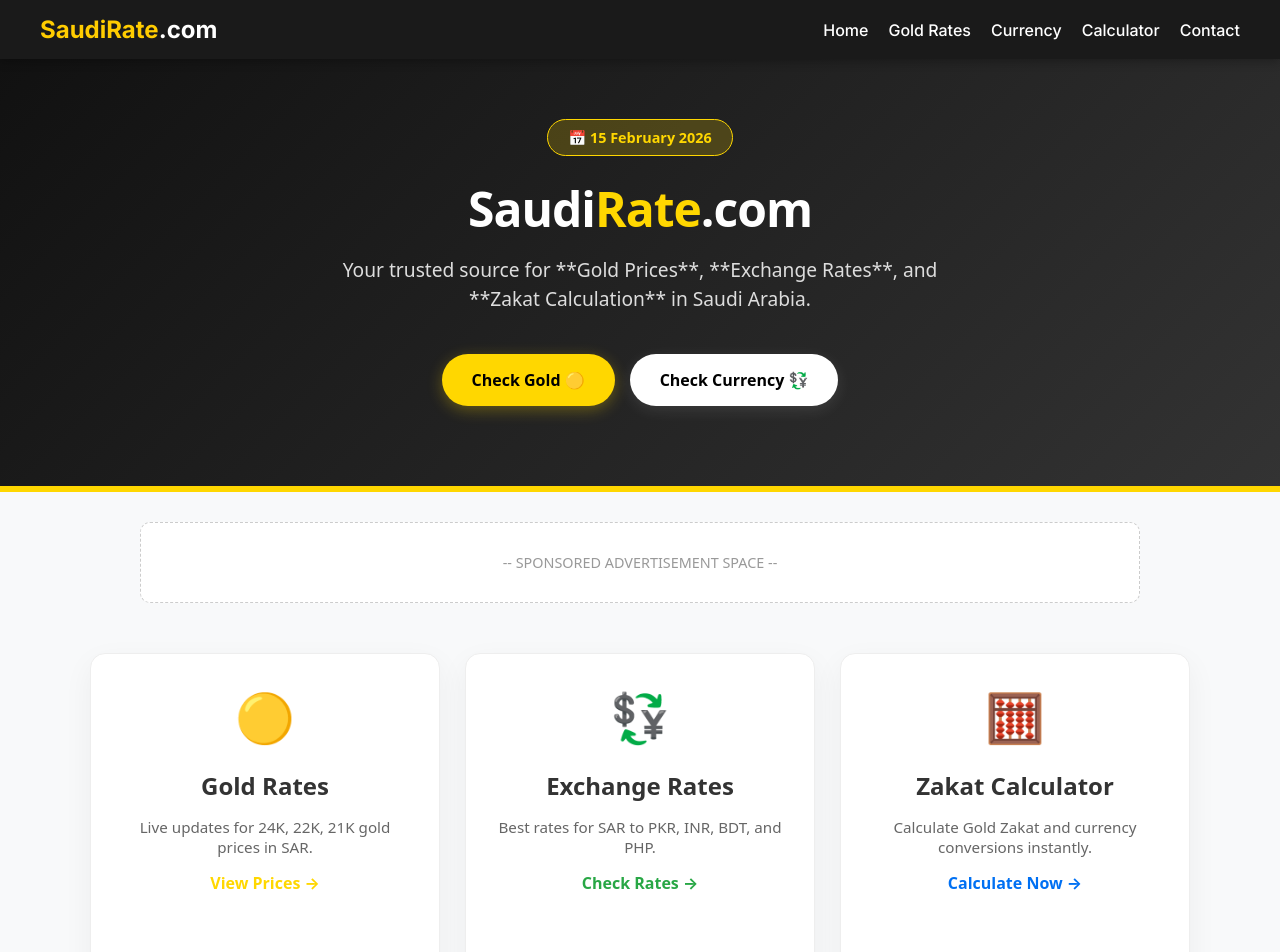
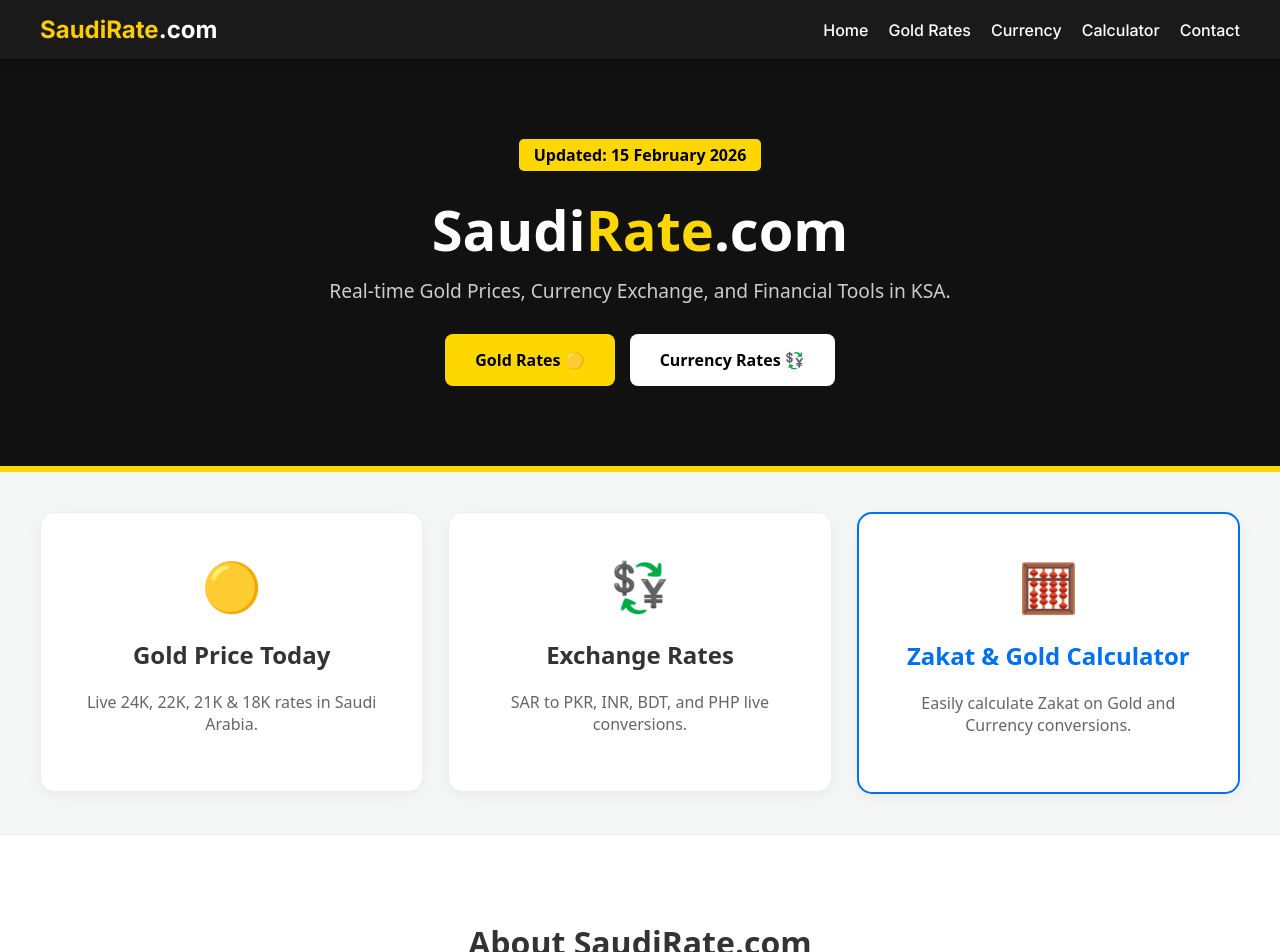
Before and after one commit to DiGiSaudia/saudirate, a Next.js app: page / in a window 1280 px wide. Shown: the top 952 px of the page. Built offline with nearby package versions, Linux system fonts and the light colour scheme.

Commit message:
FIX: Hard update for calculator name and layout

```diff
--- a/app/page.tsx
+++ b/app/page.tsx
@@ -2,7 +2,6 @@
 import Link from 'next/link';
 
 export default function HomePage() {
-  // Dynamic Date for SEO and User Trust
   const today = new Date().toLocaleDateString('en-GB', {
     day: 'numeric',
     month: 'long',
@@ -10,124 +9,79 @@
   });
 
   return (
-    <main style={{ minHeight: '100vh', backgroundColor: '#f8f9fa', fontFamily: 'system-ui, -apple-system, sans-serif', paddingBottom: '40px' }}>
+    <main style={{ minHeight: '100vh', backgroundColor: '#f4f7f6', fontFamily: 'system-ui, sans-serif' }}>
 
-      {/* --- HERO SECTION (Premium Dark Theme) --- */}
+      {/* 1. PREMIUM HERO SECTION */}
       <section style={{
-        background: 'linear-gradient(135deg, #111 0%, #333 100%)',
+        background: '#111',
         color: 'white',
-        padding: '60px 20px 80px',
+        padding: '80px 20px',
         textAlign: 'center',
-        borderBottom: '6px solid #FFD700',
-        position: 'relative'
+        borderBottom: '6px solid #FFD700'
       }}>
-
-        {/* Date Badge */}
-        <div style={{
-          display: 'inline-block',
-          backgroundColor: 'rgba(255, 215, 0, 0.2)',
-          color: '#FFD700',
-          border: '1px solid #FFD700',
-          padding: '8px 20px',
-          borderRadius: '50px',
-          fontSize: '0.9rem',
-          fontWeight: '600',
-          marginBottom: '20px'
-        }}>
-          📅 {today}
+        {/* Date at the Top */}
+        <div style={{ backgroundColor: '#FFD700', color: '#000', display: 'inline-block', padding: '5px 15px', borderRadius: '5px', fontWeight: 'bold', marginBottom: '20px' }}>
+          Updated: {today}
         </div>
 
-        <h1 style={{
-          fontSize: '3rem',
-          fontWeight: '900',
-          margin: '0 0 15px',
-          letterSpacing: '-1px'
-        }}>
+        <h1 style={{ fontSize: '3.5rem', fontWeight: '900', margin: '0 0 10px' }}>
           Saudi<span style={{ color: '#FFD700' }}>Rate</span>.com
         </h1>
-
-        <p style={{
-          fontSize: '1.2rem',
-          color: '#ddd',
-          maxWidth: '600px',
-          margin: '0 auto 40px',
-          lineHeight: '1.5'
-        }}>
-          Your trusted source for **Gold Prices**, **Exchange Rates**, and **Zakat Calculation** in Saudi Arabia.
+        <p style={{ fontSize: '1.2rem', color: '#ccc', maxWidth: '700px', margin: '0 auto 30px' }}>
+          Real-time Gold Prices, Currency Exchange, and Financial Tools in KSA.
         </p>
 
-        {/* Quick Action Buttons (Mobile Friendly) */}
         <div style={{ display: 'flex', gap: '15px', justifyContent: 'center', flexWrap: 'wrap' }}>
-          <Link href="/gold-rates" style={{ textDecoration: 'none' }}>
-            <div style={{ padding: '15px 30px', backgroundColor: '#FFD700', color: '#000', fontWeight: 'bold', borderRadius: '50px', boxShadow: '0 4px 15px rgba(255, 215, 0, 0.3)' }}>
-              Check Gold 🟡
-            </div>
-          </Link>
-          <Link href="/currency" style={{ textDecoration: 'none' }}>
-            <div style={{ padding: '15px 30px', backgroundColor: '#fff', color: '#000', fontWeight: 'bold', borderRadius: '50px', boxShadow: '0 4px 15px rgba(255, 255, 255, 0.1)' }}>
-              Check Currency 💱
-            </div>
-          </Link>
+          <Link href="/gold-rates" style={{ padding: '15px 30px', backgroundColor: '#FFD700', color: '#000', fontWeight: 'bold', borderRadius: '8px', textDecoration: 'none' }}>Gold Rates 🟡</Link>
+          <Link href="/currency" style={{ padding: '15px 30px', backgroundColor: '#fff', color: '#000', fontWeight: 'bold', borderRadius: '8px', textDecoration: 'none' }}>Currency Rates 💱</Link>
         </div>
       </section>
 
-      {/* --- ADVERTISEMENT SPACE (Responsive) --- */}
-      <div style={{ maxWidth: '1000px', margin: '30px auto', padding: '0 20px' }}>
-        <div style={{ backgroundColor: '#fff', border: '1px dashed #ccc', padding: '30px', borderRadius: '10px', textAlign: 'center', color: '#999', fontSize: '0.9rem' }}>
-          -- SPONSORED ADVERTISEMENT SPACE --
-        </div>
-      </div>
-
-      {/* --- MAIN FEATURES GRID --- */}
-      <div style={{ maxWidth: '1100px', margin: '0 auto', padding: '20px' }}>
+      {/* 2. THREE MAIN CARDS (Including Calculator) */}
+      <div style={{ maxWidth: '1200px', margin: '40px auto', padding: '0 20px' }}>
         <div style={{ display: 'grid', gridTemplateColumns: 'repeat(auto-fit, minmax(300px, 1fr))', gap: '25px' }}>
 
-          {/* 1. Gold Rate Box */}
+          {/* Gold Card */}
           <Link href="/gold-rates" style={{ textDecoration: 'none', color: 'inherit' }}>
-            <div style={{ backgroundColor: 'white', padding: '30px', borderRadius: '15px', border: '1px solid #eee', boxShadow: '0 10px 30px rgba(0,0,0,0.05)', textAlign: 'center', height: '100%' }}>
+            <div style={{ backgroundColor: 'white', padding: '40px', borderRadius: '15px', textAlign: 'center', boxShadow: '0 4px 15px rgba(0,0,0,0.05)', border: '1px solid #eee' }}>
               <div style={{ fontSize: '3rem', marginBottom: '15px' }}>🟡</div>
-              <h2 style={{ fontSize: '1.5rem', fontWeight: 'bold', marginBottom: '10px' }}>Gold Rates</h2>
-              <p style={{ color: '#666', fontSize: '0.95rem' }}>Live updates for 24K, 22K, 21K gold prices in SAR.</p>
-              <div style={{ marginTop: '15px', color: '#FFD700', fontWeight: 'bold' }}>View Prices →</div>
+              <h2 style={{ fontSize: '1.5rem', fontWeight: 'bold' }}>Gold Price Today</h2>
+              <p style={{ color: '#666', marginTop: '10px' }}>Live 24K, 22K, 21K & 18K rates in Saudi Arabia.</p>
             </div>
           </Link>
 
-          {/* 2. Currency Exchange Box */}
+          {/* Currency Card */}
           <Link href="/currency" style={{ textDecoration: 'none', color: 'inherit' }}>
-            <div style={{ backgroundColor: 'white', padding: '30px', borderRadius: '15px', border: '1px solid #eee', boxShadow: '0 10px 30px rgba(0,0,0,0.05)', textAlign: 'center', height: '100%' }}>
+            <div style={{ backgroundColor: 'white', padding: '40px', borderRadius: '15px', textAlign: 'center', boxShadow: '0 4px 15px rgba(0,0,0,0.05)', border: '1px solid #eee' }}>
               <div style={{ fontSize: '3rem', marginBottom: '15px' }}>💱</div>
-              <h2 style={{ fontSize: '1.5rem', fontWeight: 'bold', marginBottom: '10px' }}>Exchange Rates</h2>
-              <p style={{ color: '#666', fontSize: '0.95rem' }}>Best rates for SAR to PKR, INR, BDT, and PHP.</p>
-              <div style={{ marginTop: '15px', color: '#28a745', fontWeight: 'bold' }}>Check Rates →</div>
+              <h2 style={{ fontSize: '1.5rem', fontWeight: 'bold' }}>Exchange Rates</h2>
+              <p style={{ color: '#666', marginTop: '10px' }}>SAR to PKR, INR, BDT, and PHP live conversions.</p>
             </div>
           </Link>
 
-          {/* 3. Calculator Box (NEW) */}
+          {/* CALCULATOR CARD (Updated Name) */}
           <Link href="/calculator" style={{ textDecoration: 'none', color: 'inherit' }}>
-            <div style={{ backgroundColor: 'white', padding: '30px', borderRadius: '15px', border: '1px solid #eee', boxShadow: '0 10px 30px rgba(0,0,0,0.05)', textAlign: 'center', height: '100%' }}>
+            <div style={{ backgroundColor: 'white', padding: '40px', borderRadius: '15px', textAlign: 'center', boxShadow: '0 4px 15px rgba(0,0,0,0.05)', border: '2px solid #0070f3' }}>
               <div style={{ fontSize: '3rem', marginBottom: '15px' }}>🧮</div>
-              <h2 style={{ fontSize: '1.5rem', fontWeight: 'bold', marginBottom: '10px' }}>Zakat Calculator</h2>
-              <p style={{ color: '#666', fontSize: '0.95rem' }}>Calculate Gold Zakat and currency conversions instantly.</p>
-              <div style={{ marginTop: '15px', color: '#0070f3', fontWeight: 'bold' }}>Calculate Now →</div>
+              <h2 style={{ fontSize: '1.5rem', fontWeight: 'bold', color: '#0070f3' }}>Zakat & Gold Calculator</h2>
+              <p style={{ color: '#666', marginTop: '10px' }}>Easily calculate Zakat on Gold and Currency conversions.</p>
             </div>
           </Link>
 
         </div>
       </div>
 
-      {/* --- SEO ARTICLE SECTION (Clean & Simple) --- */}
-      <div style={{ backgroundColor: 'white', padding: '60px 20px', borderTop: '1px solid #eee', marginTop: '40px' }}>
-        <div style={{ maxWidth: '800px', margin: '0 auto', textAlign: 'center' }}>
-          <h2 style={{ fontSize: '2rem', fontWeight: 'bold', color: '#111', marginBottom: '20px' }}>
-            Why Choose SaudiRate.com?
-          </h2>
-          <p style={{ fontSize: '1.1rem', color: '#555', lineHeight: '1.8' }}>
-            Welcome to the #1 financial guide in the Kingdom. We provide **real-time gold prices** and **currency exchange rates** to help you make smart financial decisions. Whether you are sending money home or buying jewelry, our data is accurate, free, and updated daily for **{today}**.
+      {/* 3. CLEAN SEO SECTION */}
+      <section style={{ backgroundColor: '#fff', padding: '60px 20px', borderTop: '1px solid #eee', textAlign: 'center' }}>
+        <div style={{ maxWidth: '800px', margin: '0 auto' }}>
+          <h2 style={{ fontSize: '2rem', fontWeight: 'bold', marginBottom: '20px' }}>About SaudiRate.com</h2>
+          <p style={{ color: '#555', lineHeight: '1.8', fontSize: '1.1rem' }}>
+            We are dedicated to providing the residents of Saudi Arabia with the most accurate and
+            up-to-date financial data. From the **Gold Market** to **Remittance Rates**,
+            our platform ensures you have the information you need at your fingertips.
           </p>
         </div>
-      </div>
-
-      {/* FOOTER REMOVED - It will come from layout.tsx automatically */}
+      </section>
 
     </main>
   );
```
